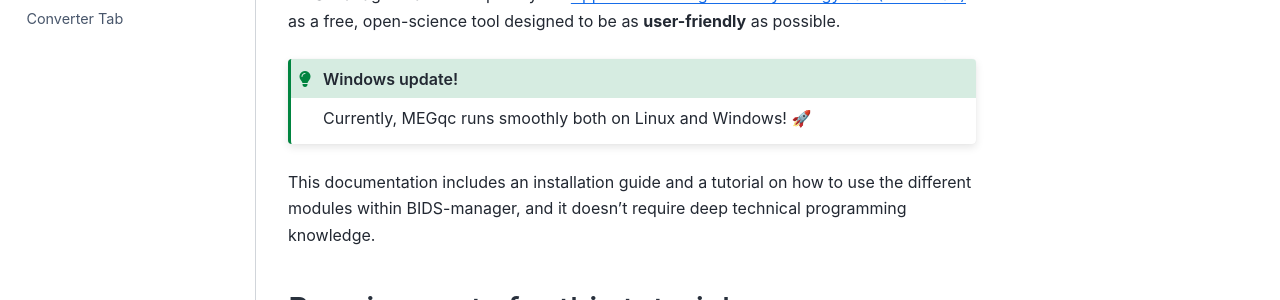
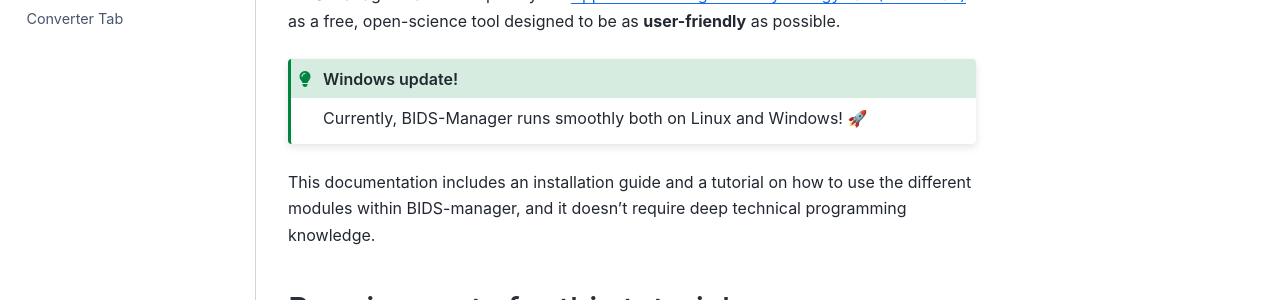
Before and after one commit to alexisbaxman/demo_bids-manager_documentation, a Jupyter Book: the page built from index.md, in a window 1280 px wide and 1224 px high. Shown: the part 251-551 px from the top of the window. Built offline with Jupyter Book 1.0.4 settings and Sphinx 7.4.7 and the Sphinx Book theme 1.1.4, drawn with Linux system fonts in a browser that asks for light colours.

Commit message:
Update index.md

````diff
--- a/index.md
+++ b/index.md
@@ -6,7 +6,7 @@ BIDS Manager was developed by the [Applied Neurocognitive Psychology Lab (ANCP L
 ```{admonition} Windows update!
 :class: tip
 
-Currently, MEGqc runs smoothly both on Linux and Windows! 🚀
+Currently, BIDS-Manager runs smoothly both on Linux and Windows! 🚀
 
 ```
 
````
